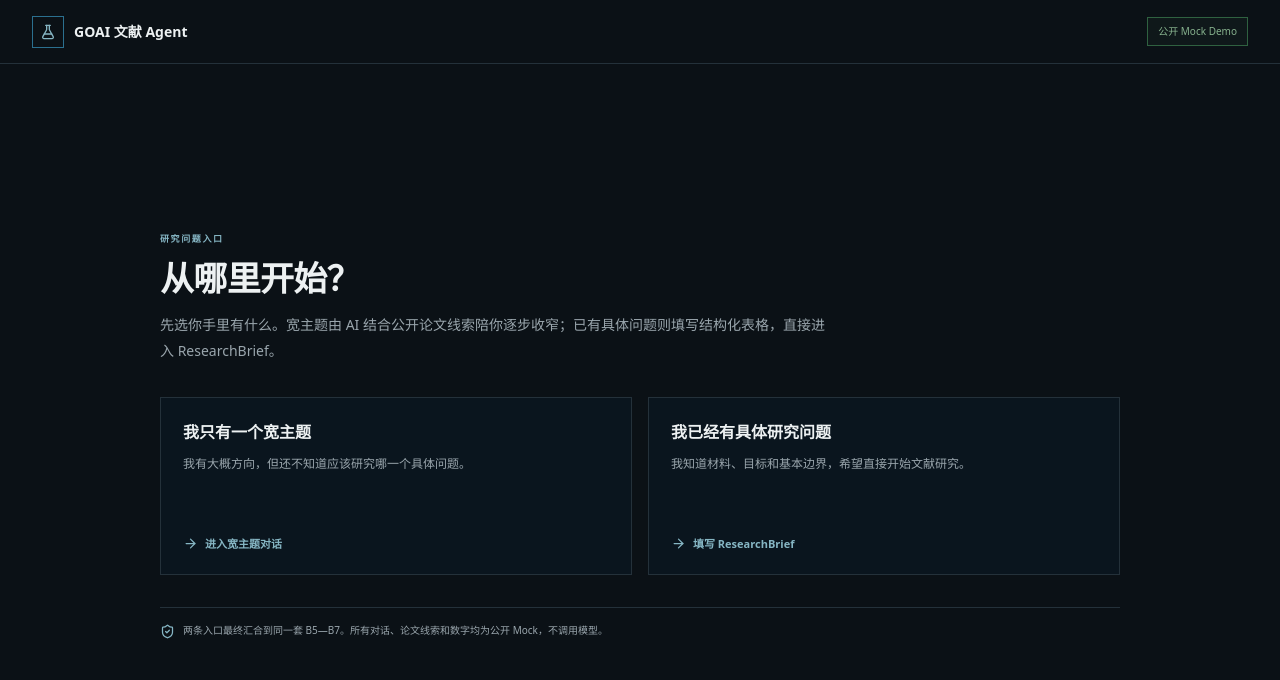
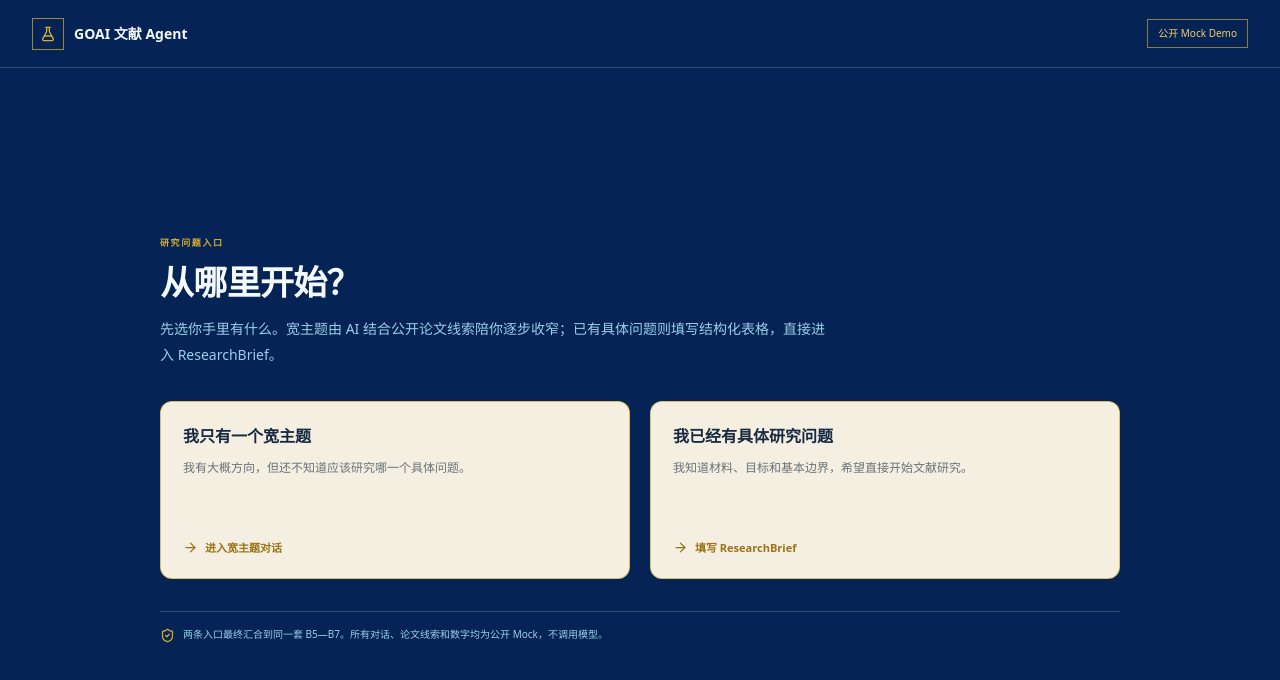
Before and after one commit to Aoyi21/goai-literature-agent-demo, a React (Vite) app: page / in a window 1280 px wide. Shown: the top 680 px of the page. Built offline with nearby package versions, Linux system fonts and the light colour scheme.

Commit message:
Align demo styling with GOAI presentation language

```diff
--- a/src/styles.css
+++ b/src/styles.css
@@ -1,19 +1,19 @@
 :root {
   color-scheme: dark;
-  --background: #0b1116;
-  --foreground: #edf1f2;
-  --card: #101820;
-  --surface-1: #121b22;
-  --surface-active: #18242c;
-  --border: #24313a;
-  --border-strong: #354650;
-  --primary: #86b6c4;
-  --success: #86b18d;
-  --warning: #c8aa70;
-  --danger: #c77979;
-  --muted: #9aa6ad;
-  --subtle: #6f7c84;
-  --radius: 2px;
+  --background: #052354;
+  --foreground: #f4faff;
+  --card: #082a5d;
+  --surface-1: #0a3065;
+  --surface-active: #0d3a70;
+  --border: #36577a;
+  --border-strong: #5f7f9d;
+  --primary: #9bcfe9;
+  --success: #a5d38f;
+  --warning: #d5ad35;
+  --danger: #df8d85;
+  --muted: #aec7d7;
+  --subtle: #7897ad;
+  --radius: 6px;
   font-family: "PingFang SC", "苹方", "Noto Sans SC", system-ui, sans-serif;
   background: var(--background);
   color: var(--foreground);
@@ -601,11 +601,79 @@ textarea { font-size: clamp(13px, .68vw, 15px); }
 @media (min-width: 1261px) {
   body { font-size: 15px; }
 
+  .entry-header {
+    min-height: 68px;
+    border-bottom-color: rgba(174, 199, 215, .24);
+    background: #052354;
+  }
+  .entry-header > div > span {
+    border-color: rgba(213, 173, 53, .72);
+    color: var(--warning);
+  }
+  .entry-header em {
+    border-color: rgba(213, 173, 53, .65);
+    background: transparent;
+    color: #f2cf67;
+  }
+  .entry-intro > span,
+  .narrow-heading > div > span { color: var(--warning); }
+  .entry-intro p,
+  .narrow-heading p { color: var(--primary); }
+  .entry-choices { gap: 20px; }
+  .entry-choices > button {
+    border-color: rgba(213, 173, 53, .72);
+    border-radius: 12px;
+    background: #f5efe2;
+    color: #172a41;
+  }
+  .entry-choices > button:hover {
+    border-color: #e1bb47;
+    background: #fffaf0;
+  }
+  .entry-choices small { color: #68727a; }
+  .entry-choices em { color: #9a7315; }
+  .entry-boundary {
+    border-top-color: rgba(174, 199, 215, .24);
+    color: var(--primary);
+  }
+  .entry-boundary svg { color: var(--warning); }
+
+  .narrow-form-panel {
+    --foreground: #172a41;
+    --muted: #606a71;
+    --subtle: #867d68;
+    --border: #d8cda8;
+    --border-strong: #c7aa54;
+    --primary: #9d7615;
+    color: var(--foreground);
+    border-color: rgba(213, 173, 53, .8);
+    border-radius: 12px;
+    background: #f5efe2;
+    overflow: hidden;
+  }
+  .narrow-form-toolbar button {
+    border-color: #c7aa54;
+    background: #fff7df;
+    color: #80600e;
+  }
+  .narrow-table th { background: #eee4cf; }
+  .narrow-table input,
+  .narrow-table textarea {
+    border-color: #d0c39b;
+    background: #fffaf0;
+    color: #172a41;
+  }
+  .narrow-actions .primary {
+    border-color: #d5ad35;
+    background: #d5ad35;
+    color: #182640;
+  }
+
   .product-shell { grid-template-rows: 68px minmax(0, 1fr); }
   .stage-toolbar {
     padding: 0 28px;
-    background: #0b1116;
-    border-bottom-color: #202c34;
+    background: #052354;
+    border-bottom-color: rgba(174, 199, 215, .24);
   }
   .toolbar-identity { gap: 12px; }
   .toolbar-mark {
@@ -659,7 +727,7 @@ textarea { font-size: clamp(13px, .68vw, 15px); }
     grid-template-columns: clamp(176px, 10vw, 230px) minmax(580px, 54fr) minmax(340px, 23fr) minmax(230px, 13fr);
   }
 
-  .stage-rail { background: #0c1319; }
+  .stage-rail { background: #06285b; }
   .rail-heading {
     border-bottom: 0;
     padding: 22px 18px 12px;
@@ -685,7 +753,7 @@ textarea { font-size: clamp(13px, .68vw, 15px); }
   }
   .stage-jump button:hover,
   .stage-jump button.active {
-    border-bottom-color: var(--primary);
+    border-bottom-color: var(--warning);
     background: transparent;
     color: var(--foreground);
   }
@@ -702,7 +770,7 @@ textarea { font-size: clamp(13px, .68vw, 15px); }
     background: transparent;
     color: var(--foreground);
   }
-  .stage-item.active .stage-icon { color: var(--primary); }
+  .stage-item.active .stage-icon { color: var(--warning); }
   .stage-item.done { color: var(--muted); }
   .stage-item.done .stage-icon { color: var(--success); }
   .stage-copy strong { font-size: 13px; }
@@ -714,13 +782,13 @@ textarea { font-size: clamp(13px, .68vw, 15px); }
     line-height: 1.65;
   }
 
-  .center-column { background: #0e151b; }
+  .center-column { background: #062656; }
   .page-intro {
     padding: 22px 32px 19px;
-    border-bottom-color: #202c34;
+    border-bottom-color: rgba(174, 199, 215, .22);
   }
   .page-intro span {
-    color: var(--subtle);
+    color: var(--primary);
     font-size: 11px;
     font-weight: 500;
     letter-spacing: 0;
@@ -742,7 +810,7 @@ textarea { font-size: clamp(13px, .68vw, 15px); }
   .conversation-header {
     align-items: center;
     padding: 17px 32px;
-    border-bottom-color: #202c34;
+    border-bottom-color: rgba(174, 199, 215, .22);
   }
   .director-identity { gap: 0; }
   .director-identity > svg { display: none; }
@@ -761,22 +829,26 @@ textarea { font-size: clamp(13px, .68vw, 15px); }
     width: auto;
     max-width: 86%;
     border: 0;
-    border-bottom: 1px solid #202c34;
+    border-bottom: 1px solid rgba(174, 199, 215, .2);
     background: transparent;
     padding: 0 0 18px;
   }
   .turn + .turn { margin-top: 20px; }
   .turn.latest {
-    border-color: #31434e;
+    border-color: rgba(213, 173, 53, .5);
     background: transparent;
   }
   .turn.user {
     max-width: 80%;
     margin-left: auto;
     border: 0;
-    background: #17232b;
+    background: #f5efe2;
+    color: #172a41;
     padding: 14px 16px;
   }
+  .turn.user header { color: #7b735f; }
+  .turn.user header strong,
+  .turn.user p { color: #172a41; }
   .turn.system {
     width: 100%;
     max-width: none;
@@ -798,31 +870,31 @@ textarea { font-size: clamp(13px, .68vw, 15px); }
   }
   .primary-action {
     min-height: 42px;
-    background: #9bc2cc;
-    color: #0b151a;
+    background: var(--warning);
+    color: #182640;
     font-size: 13px;
   }
   .primary-action:hover,
-  .send-button:hover { background: #afd0d8; }
+  .send-button:hover { background: #e5c55a; }
   .turn-actions small { margin-top: 8px; font-size: 11px; }
   .candidate-action-note { margin-bottom: 4px !important; font-size: 12px !important; }
   .candidate-choice {
     min-height: 49px;
-    border: 0;
-    border-bottom: 1px solid #2a3943;
-    background: transparent;
-    color: var(--foreground);
-    padding: 11px 2px;
+    border: 1px solid rgba(213, 173, 53, .78);
+    border-radius: 6px;
+    background: #f5efe2;
+    color: #172a41;
+    padding: 11px 12px;
   }
-  .candidate-choice + .candidate-choice { margin-top: 0; }
-  .candidate-choice:hover { background: #121d24; color: #c6dfe5; }
-  .candidate-choice span { color: var(--subtle); font-size: 11px; }
+  .candidate-choice + .candidate-choice { margin-top: 8px; }
+  .candidate-choice:hover { background: #fffaf0; color: #172a41; }
+  .candidate-choice span { color: #96711a; font-size: 11px; }
   .candidate-choice strong { font-size: 13px; font-weight: 600; line-height: 1.55; }
   .candidate-actions label { margin-top: 16px; font-size: 12px; }
   .reject-directions { min-height: 38px; font-size: 12px; }
   .composer {
-    border-top-color: #26343d;
-    background: #101820;
+    border-top-color: rgba(174, 199, 215, .26);
+    background: #082b60;
     padding: 14px 32px 18px;
   }
   .composer-presets { margin-bottom: 8px; font-size: 11px; }
@@ -837,7 +909,7 @@ textarea { font-size: clamp(13px, .68vw, 15px); }
   .question-row button {
     min-height: 25px;
     border: 0;
-    border-bottom: 1px solid #40515b;
+    border-bottom: 1px solid rgba(213, 173, 53, .65);
     background: transparent;
     color: var(--muted);
     padding: 0 0 2px;
@@ -847,40 +919,55 @@ textarea { font-size: clamp(13px, .68vw, 15px); }
   .question-row.guided-answers { gap: 9px; }
   .question-row.guided-answers button {
     min-height: 48px;
-    border: 1px solid #2b3942;
-    background: #121b22;
+    border: 1px solid rgba(213, 173, 53, .62);
+    border-radius: 6px;
+    background: #f5efe2;
+    color: #172a41;
     padding: 9px 11px;
     font-size: 12px;
   }
+  .question-row.guided-answers button:hover { background: #fffaf0; color: #172a41; }
   .composer label { margin-bottom: 7px; font-size: 12px; }
   .input-row { grid-template-columns: minmax(0, 1fr) 116px; gap: 10px; }
   textarea {
     min-height: 68px;
-    border-color: #384952;
-    background: #0b1217;
+    border-color: rgba(155, 207, 233, .6);
+    background: #041d46;
     padding: 10px 12px;
     font-size: 14px;
     line-height: 1.6;
   }
   .send-button {
     min-height: 44px;
-    background: #9bc2cc;
-    color: #0b151a;
+    background: var(--warning);
+    color: #182640;
     font-size: 13px;
   }
   .composer-help { margin-top: 7px; font-size: 10px; }
   .workbench-footer {
     gap: 18px;
     padding: 0 22px;
-    border-top-color: #202c34;
+    border-top-color: rgba(174, 199, 215, .22);
     font-size: 10px;
   }
 
-  .research-product-column { background: #0c1319; }
+  .research-product-column {
+    --foreground: #172a41;
+    --muted: #5f6870;
+    --subtle: #867d68;
+    --border: #d8cda8;
+    --border-strong: #c7aa54;
+    --primary: #9d7615;
+    --success: #4f7655;
+    --warning: #9c700a;
+    color: var(--foreground);
+    border-left-color: rgba(213, 173, 53, .76);
+    background: #f5efe2;
+  }
   .product-column-header {
     min-height: auto;
     padding: 22px 20px 18px;
-    border-bottom-color: #202c34;
+    border-bottom-color: #d8cda8;
   }
   .product-column-header h2 { font-size: 19px; font-weight: 650; }
   .product-column-header p { max-width: 340px; margin-top: 7px; font-size: 11px; }
@@ -896,7 +983,7 @@ textarea { font-size: clamp(13px, .68vw, 15px); }
   }
   .detail-card + .detail-card {
     margin-top: 22px;
-    border-top: 1px solid #26343d;
+    border-top: 1px solid #d8cda8;
   }
   .research-product-column .detail-title {
     min-height: auto;
@@ -916,30 +1003,30 @@ textarea { font-size: clamp(13px, .68vw, 15px); }
   .research-product-column .draft-readiness {
     margin: 14px 0 8px;
     border: 0;
-    border-top: 1px solid #2b3942;
-    border-bottom: 1px solid #2b3942;
+    border-top: 1px solid #d8cda8;
+    border-bottom: 1px solid #d8cda8;
     background: transparent;
     padding: 11px 0;
   }
   .draft-readiness strong { font-size: 12px; }
   .draft-readiness p { font-size: 10px; }
   .research-product-column .draft-grid { padding: 0; }
-  .draft-grid > div { border-bottom-color: #24313a; }
+  .draft-grid > div { border-bottom-color: #ddd3b5; }
   .draft-grid dt { font-size: 10px; }
   .draft-grid dd { font-size: 12px; line-height: 1.55; }
   .theme-draft > footer {
     margin-top: 6px;
-    border-top-color: #24313a;
+    border-top-color: #d8cda8;
     padding: 11px 0 0;
     font-size: 10px;
   }
   .direction-grid { gap: 9px; padding: 14px 0 0; }
   .direction-card {
-    border-color: #2f3e47;
-    background: #101820;
+    border-color: #d1bd7c;
+    background: #fffaf0;
     padding: 13px;
   }
-  .direction-card.selected { border-color: var(--primary); background: #17242b; }
+  .direction-card.selected { border-color: #9d7615; background: #fff5d9; }
   .direction-card header strong { font-size: 12px; }
   .direction-card > p,
   .direction-card dd,
@@ -949,7 +1036,7 @@ textarea { font-size: clamp(13px, .68vw, 15px); }
   .query-grid { padding: 8px 0 0; }
   .evidence-ledger-grid article,
   .artifact-grid article,
-  .query-grid article { border-top-color: #283640; padding: 12px 0; }
+  .query-grid article { border-top-color: #d8cda8; padding: 12px 0; }
   .evidence-ledger-grid strong,
   .artifact-grid strong,
   .query-grid strong { font-size: 12px; }
@@ -961,7 +1048,7 @@ textarea { font-size: clamp(13px, .68vw, 15px); }
   .file-list { padding: 8px 0 0; }
   .scan-list article,
   .research-progress article,
-  .file-list > div { border-color: #283640; }
+  .file-list > div { border-color: #d8cda8; }
   .gap-statement {
     margin: 14px 0 0;
     border: 0;
@@ -972,15 +1059,15 @@ textarea { font-size: clamp(13px, .68vw, 15px); }
   .mock-footnote {
     margin-top: 24px;
     border: 0;
-    border-top: 1px solid #283640;
+    border-top: 1px solid #d8cda8;
     color: var(--muted);
     padding: 14px 0 0;
     font-size: 10px;
   }
 
   .evidence-panel {
-    border-left-color: #26343d;
-    background: #0a1116;
+    border-left-color: rgba(213, 173, 53, .42);
+    background: #051f4b;
     padding: 0 18px 30px;
   }
   .side-block,
@@ -992,14 +1079,14 @@ textarea { font-size: clamp(13px, .68vw, 15px); }
   }
   .side-block + .side-block {
     margin-top: 0;
-    border-top: 1px solid #26343d;
+    border-top: 1px solid rgba(174, 199, 215, .2);
   }
-  .side-title { gap: 7px; color: var(--subtle); }
+  .side-title { gap: 7px; color: var(--warning); }
   .side-title h2,
   .side-block h2 { font-size: 13px; font-weight: 650; }
   .side-status { margin-top: 8px; font-size: 12px; line-height: 1.55; }
   .kv-list { margin-top: 10px; }
-  .kv-item { border-top-color: #222f37; padding: 9px 0; }
+  .kv-item { border-top-color: rgba(174, 199, 215, .18); padding: 9px 0; }
   .kv-item dt { font-size: 10px; }
   .kv-item dd { margin-top: 3px; font-size: 12px; line-height: 1.55; }
   .boundary ul { margin-top: 10px; font-size: 11px; line-height: 1.6; }
```
